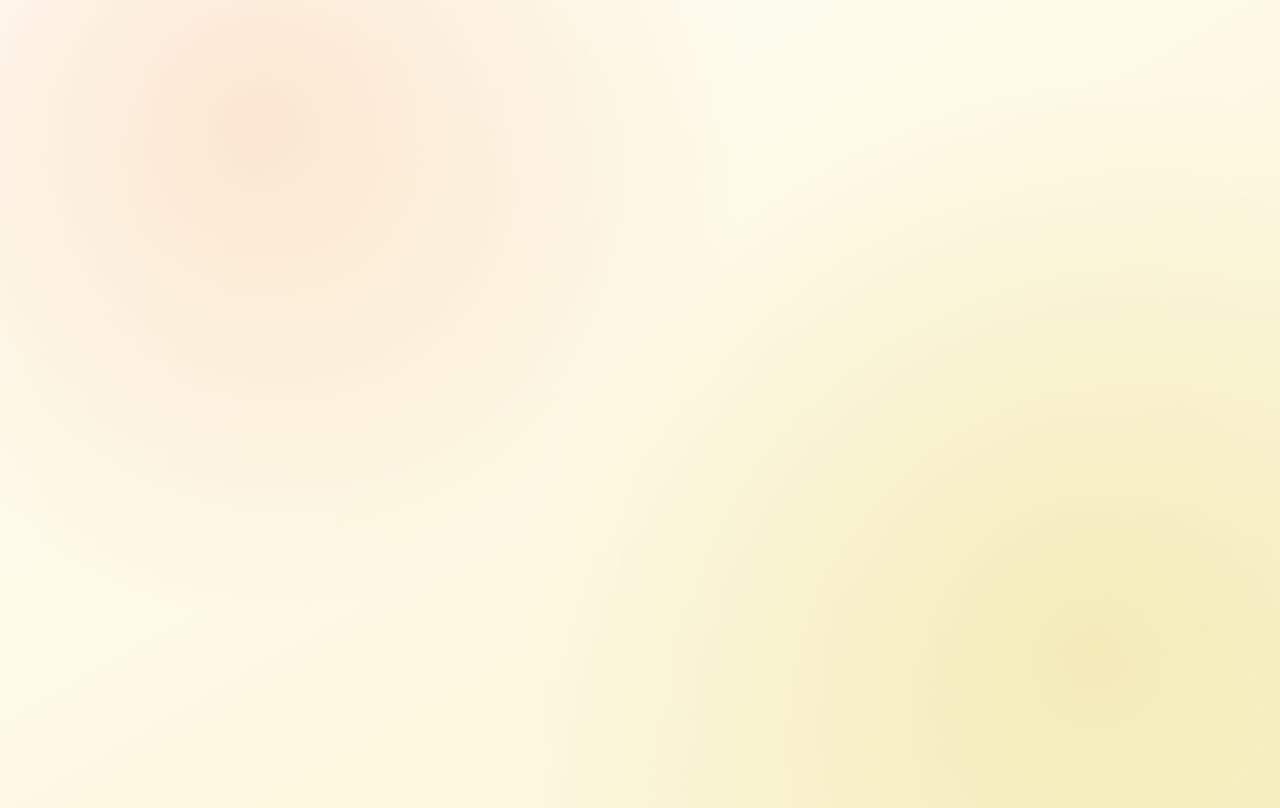
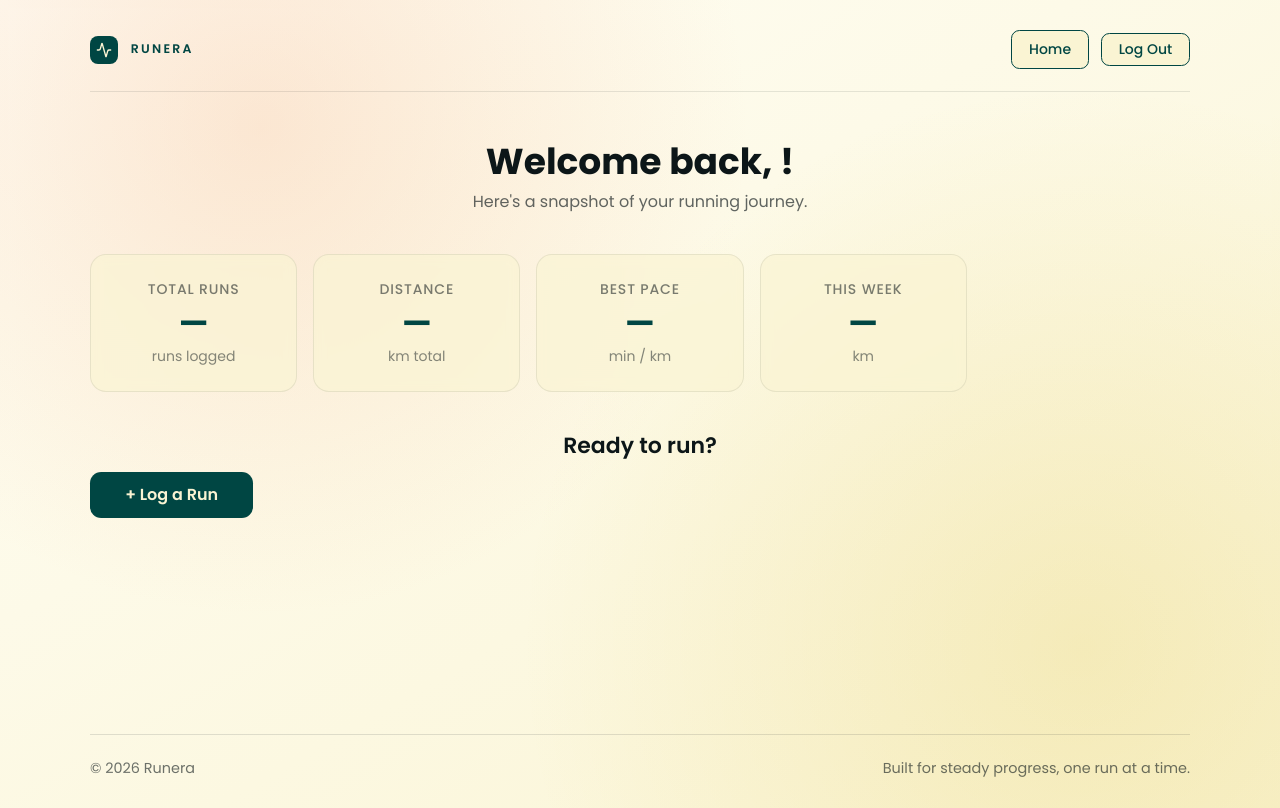
Before and after one commit to Tratatemium/Runera, a React (Create React App) app: page /welcome in a window 1280 px wide. Before the commit this address had no page. Built offline with nearby package versions, Linux system fonts and the light colour scheme.

Commit message:
Add JWT decoding and welcome page; refactor authentication flow

```diff
--- a/package.json
+++ b/package.json
@@ -7,6 +7,7 @@
     "@testing-library/jest-dom": "^6.9.1",
     "@testing-library/react": "^16.3.2",
     "@testing-library/user-event": "^13.5.0",
+    "jwt-decode": "^4.0.0",
     "react": "^19.2.4",
     "react-dom": "^19.2.4",
     "react-router-dom": "^7.13.1",
--- a/src/App.tsx
+++ b/src/App.tsx
@@ -1,15 +1,19 @@
-import { BrowserRouter as Router } from "react-router-dom";
 import styles from "./App.module.css";
 
+import { BrowserRouter as Router } from "react-router-dom";
+
+import { AuthProvider } from "./context/AuthContext";
 import { RoutesProvider } from "./RoutesProvider";
 
 function App() {
   return (
-    <Router>
-      <div className={styles.App}>
-        <RoutesProvider />
-      </div>
-    </Router>
+    <AuthProvider>
+      <Router>
+        <div className={styles.App}>
+          <RoutesProvider />
+        </div>
+      </Router>
+    </AuthProvider>
   );
 }
 
--- a/src/RoutesProvider.tsx
+++ b/src/RoutesProvider.tsx
@@ -3,6 +3,7 @@ import { Routes, Route } from "react-router-dom";
 import { Home } from "./pages/Home";
 import { Signup } from "./pages/Signup";
 import { Login } from "./pages/Login";
+import { Welcome } from "./pages/Welcome";
 
 function RoutesProvider() {
   return (
@@ -10,6 +11,7 @@ function RoutesProvider() {
       <Route path="/" element={<Home />} />
       <Route path="/signup" element={<Signup />} />
       <Route path="/login" element={<Login />} />
+      <Route path="/welcome" element={<Welcome />} />
     </Routes>
   );
 }
--- a/src/api/auth.api.ts
+++ b/src/api/auth.api.ts
@@ -5,8 +5,22 @@ interface SignupData {
   email: string;
   password: string;
 }
+interface JwtTokenPayload {
+  userId: string;
+  role: string;
+  username: string;
+  email: string;
+  accessTokenVersion: number;
+  iat: number;
+  exp: number;
+  iss: string;
+}
+interface LoginResponse {
+  token: string;
+  expiresIn: string;
+}
 
-function signup(data: SignupData) {
+function signupApi(data: SignupData) {
   return apiRequest("https://runners-api-lac.vercel.app/api/v1/auth/signup", {
     method: "POST",
     headers: {
@@ -22,7 +36,7 @@ interface LoginData {
   password: string;
 }
 
-function login(data: LoginData) {
+function loginApi(data: LoginData) {
   return apiRequest("https://runners-api-lac.vercel.app/api/v1/auth/login", {
     method: "POST",
     headers: {
@@ -32,4 +46,5 @@ function login(data: LoginData) {
   });
 }
 
-export { signup, login };
+export { signupApi, loginApi };
+export type { LoginResponse, JwtTokenPayload };
--- a/src/components/Button.module.css
+++ b/src/components/Button.module.css
@@ -38,3 +38,9 @@
 .accent2 {
   background-color: var(--accent-color-2);
 }
+
+.small {
+  padding: 0.55em 1.2em;
+  font-size: var(--font-size-small);
+  border-radius: 0.6em;
+}
--- a/src/components/Button.tsx
+++ b/src/components/Button.tsx
@@ -6,6 +6,8 @@ interface ButtonProps {
   type?: "button" | "submit" | "reset";
   variant: "accent1" | "accent1Inverted" | "accent2";
   isSubmitting?: boolean;
+  size?: "small";
+  onClick?: () => void;
 }
 
 function Button({
@@ -13,13 +15,16 @@ function Button({
   type = "button",
   variant,
   isSubmitting = false,
+  size,
+  onClick,
 }: ButtonProps) {
   return (
     <button
-      className={`${styles.button} ${styles[variant]}`}
+      className={`${styles.button} ${styles[variant]}${size ? ` ${styles[size]}` : ""}`}
       aria-busy={isSubmitting}
       type={type}
       disabled={isSubmitting}
+      onClick={onClick}
     >
       {isSubmitting ? <SpinnerIcon /> : buttonText}
     </button>
--- a/src/components/ButtonLink.tsx
+++ b/src/components/ButtonLink.tsx
@@ -6,11 +6,15 @@ interface ButtonLinkProps {
   linkDirection: string;
   linkText: string;
   style: "accent1" | "accent1Inverted" | "accent2";
+  size?: "small";
 }
 
-function ButtonLink({ linkDirection, linkText, style }: ButtonLinkProps) {
+function ButtonLink({ linkDirection, linkText, style, size }: ButtonLinkProps) {
   return (
-    <Link to={linkDirection} className={`${styles.button} ${styles[style]}`}>
+    <Link
+      to={linkDirection}
+      className={`${styles.button} ${styles[style]}${size ? ` ${styles[size]}` : ""}`}
+    >
       <span>{linkText}</span>
     </Link>
   );
--- a/src/pages/Login.tsx
+++ b/src/pages/Login.tsx
@@ -1,9 +1,13 @@
 import styles from "./Login.module.css";
+
+import { jwtDecode } from "jwt-decode";
+import type { LoginResponse, JwtTokenPayload } from "../api/auth.api";
 
 import { useNavigate } from "react-router-dom";
 import { useState } from "react";
 import { useForm } from "../hooks/useForm";
-import { login } from "../api/auth.api";
+import { useAuth } from "../context/AuthContext";
+import { loginApi } from "../api/auth.api";
 import { inputFields } from "../config/inputFields";
 import { parseServerError } from "../api/client";
 
@@ -22,6 +26,8 @@ const loginFields = [inputFields.login, inputFields.password] as const;
 
 function Login() {
   const navigate = useNavigate();
+  const { user, login, logout } = useAuth();
+
   type LoginForm = {
     [K in (typeof loginFields)[number]["id"]]: string;
   };
@@ -42,9 +48,14 @@ function Login() {
 
     setIsSubmitting(true);
     setFormError(undefined);
+    logout();
     try {
-      await login(loginData);
-      navigate("/");
+      const data = (await loginApi(loginData)) as LoginResponse;
+
+      const decoded = jwtDecode(data?.token) as JwtTokenPayload;
+      login({ username: decoded?.username });
+
+      navigate("/welcome");
     } catch (err) {
       const { generalError } = parseServerError(err);
       if (generalError) setFormError(generalError);
--- a/src/pages/Signup.tsx
+++ b/src/pages/Signup.tsx
@@ -3,7 +3,7 @@ import styles from "./Signup.module.css";
 import { useState } from "react";
 import { useNavigate } from "react-router-dom";
 import { useForm } from "../hooks/useForm";
-import { signup } from "../api/auth.api";
+import { signupApi } from "../api/auth.api";
 import { inputFields } from "../config/inputFields";
 import { parseServerError } from "../api/client";
 
@@ -55,7 +55,7 @@ function Signup() {
     setFormError(undefined);
 
     try {
-      await signup(payload);
+      await signupApi(payload);
       navigate("/login");
     } catch (err) {
       const { fieldErrors, generalError } = parseServerError(err);
--- /dev/null
+++ b/src/pages/Welcome.module.css
@@ -0,0 +1,153 @@
+.page {
+  min-height: 100vh;
+  display: grid;
+  grid-template-rows: auto 1fr auto;
+  background: var(--gradient-1);
+  color: var(--primary-color);
+}
+
+.header {
+  display: flex;
+  align-items: center;
+  justify-content: space-between;
+  width: min(1100px, 92%);
+  margin: 0 auto;
+  padding: 1.4rem 0;
+  border-bottom: 1px solid rgba(12, 22, 24, 0.1);
+}
+
+.headerActions {
+  display: flex;
+  align-items: center;
+  gap: 0.75rem;
+}
+
+
+.main {
+  width: min(1100px, 92%);
+  margin: 0 auto;
+  padding: 3rem 0 4rem;
+  display: flex;
+  flex-direction: column;
+  gap: 2.5rem;
+}
+
+.greeting {
+  display: flex;
+  flex-direction: column;
+  gap: 0.4rem;
+}
+
+.greeting h1 {
+  margin: 0;
+  font-size: var(--font-size-h1);
+  font-weight: var(--font-weight-bold);
+}
+
+.greeting p {
+  margin: 0;
+  color: rgba(12, 22, 24, 0.65);
+  font-size: var(--font-size-body);
+}
+
+.stats {
+  display: grid;
+  grid-template-columns: repeat(auto-fill, minmax(200px, 1fr));
+  gap: 1rem;
+}
+
+.card {
+  background: rgba(250, 244, 211, 0.7);
+  backdrop-filter: blur(6px);
+  border: 1px solid rgba(12, 22, 24, 0.08);
+  border-radius: 1rem;
+  padding: 1.5rem 1.75rem;
+  display: flex;
+  flex-direction: column;
+  gap: 0.35rem;
+  transition: box-shadow 0.2s;
+}
+
+.card:hover {
+  box-shadow: 0 4px 18px rgba(0, 70, 67, 0.1);
+}
+
+.cardLabel {
+  font-size: var(--font-size-small);
+  font-weight: var(--font-weight-medium);
+  color: rgba(12, 22, 24, 0.55);
+  text-transform: uppercase;
+  letter-spacing: 0.06em;
+}
+
+.cardValue {
+  font-size: 2rem;
+  font-weight: var(--font-weight-bold);
+  color: var(--accent-color-1);
+  line-height: 1.1;
+}
+
+.cardUnit {
+  font-size: var(--font-size-small);
+  color: rgba(12, 22, 24, 0.5);
+}
+
+.cta {
+  display: flex;
+  flex-direction: column;
+  gap: 0.75rem;
+}
+
+.cta h2 {
+  margin: 0;
+  font-size: var(--font-size-h3);
+  font-weight: var(--font-weight-semibold);
+}
+
+.ctaBtn {
+  align-self: flex-start;
+  display: inline-flex;
+  align-items: center;
+  gap: 0.5em;
+  padding: 0.9em 2.2em;
+  border-radius: 0.7em;
+  border: none;
+  background: var(--accent-color-1);
+  color: var(--secondary-color);
+  font-family: var(--font-primary);
+  font-size: var(--font-size-body);
+  font-weight: var(--font-weight-semibold);
+  cursor: pointer;
+  transition: background 0.2s;
+}
+
+.ctaBtn:hover {
+  background: var(--accent-color-2);
+}
+
+.footer {
+  display: flex;
+  justify-content: space-between;
+  flex-wrap: wrap;
+  gap: 0.6rem 1.5rem;
+  width: min(1100px, 92%);
+  margin: 0 auto;
+  padding: 1.4rem 0 1.8rem;
+  border-top: 1px solid rgba(12, 22, 24, 0.12);
+  font-size: 0.9rem;
+  color: rgba(12, 22, 24, 0.6);
+}
+
+.footer p {
+  margin: 0;
+}
+
+@media (max-width: 600px) {
+  .greeting h1 {
+    font-size: var(--font-size-h2);
+  }
+
+  .stats {
+    grid-template-columns: repeat(2, 1fr);
+  }
+}
--- /dev/null
+++ b/src/pages/Welcome.tsx
@@ -0,0 +1,64 @@
+import styles from "./Welcome.module.css";
+import { useAuth } from "../context/AuthContext";
+import { Logo } from "../components/Logo";
+import { ButtonLink } from "../components/ButtonLink";
+import { Button } from "../components/Button";
+
+function Welcome() {
+  const { user, logout } = useAuth();
+  const currentYear = new Date().getFullYear();
+
+  return (
+    <div className={styles.page}>
+      <header className={styles.header}>
+        <Logo style="colorStyleAccent1" />
+        <div className={styles.headerActions}>
+          <ButtonLink linkDirection="/" linkText="Home" style="accent1Inverted" size="small" />
+          <Button buttonText="Log Out" variant="accent1Inverted" size="small" onClick={logout} />
+        </div>
+      </header>
+
+      <main className={styles.main}>
+        <div className={styles.greeting}>
+          <h1>Welcome back, {user?.username}!</h1>
+          <p>Here's a snapshot of your running journey.</p>
+        </div>
+
+        <div className={styles.stats}>
+          <div className={styles.card}>
+            <span className={styles.cardLabel}>Total Runs</span>
+            <span className={styles.cardValue}>—</span>
+            <span className={styles.cardUnit}>runs logged</span>
+          </div>
+          <div className={styles.card}>
+            <span className={styles.cardLabel}>Distance</span>
+            <span className={styles.cardValue}>—</span>
+            <span className={styles.cardUnit}>km total</span>
+          </div>
+          <div className={styles.card}>
+            <span className={styles.cardLabel}>Best Pace</span>
+            <span className={styles.cardValue}>—</span>
+            <span className={styles.cardUnit}>min / km</span>
+          </div>
+          <div className={styles.card}>
+            <span className={styles.cardLabel}>This Week</span>
+            <span className={styles.cardValue}>—</span>
+            <span className={styles.cardUnit}>km</span>
+          </div>
+        </div>
+
+        <div className={styles.cta}>
+          <h2>Ready to run?</h2>
+          <button className={styles.ctaBtn}>+ Log a Run</button>
+        </div>
+      </main>
+
+      <footer className={styles.footer}>
+        <p>© {currentYear} Runera</p>
+        <p>Built for steady progress, one run at a time.</p>
+      </footer>
+    </div>
+  );
+}
+
+export { Welcome };
```
Also changed, not shown: 1 other file (tests, documents, lock files or other folders).
